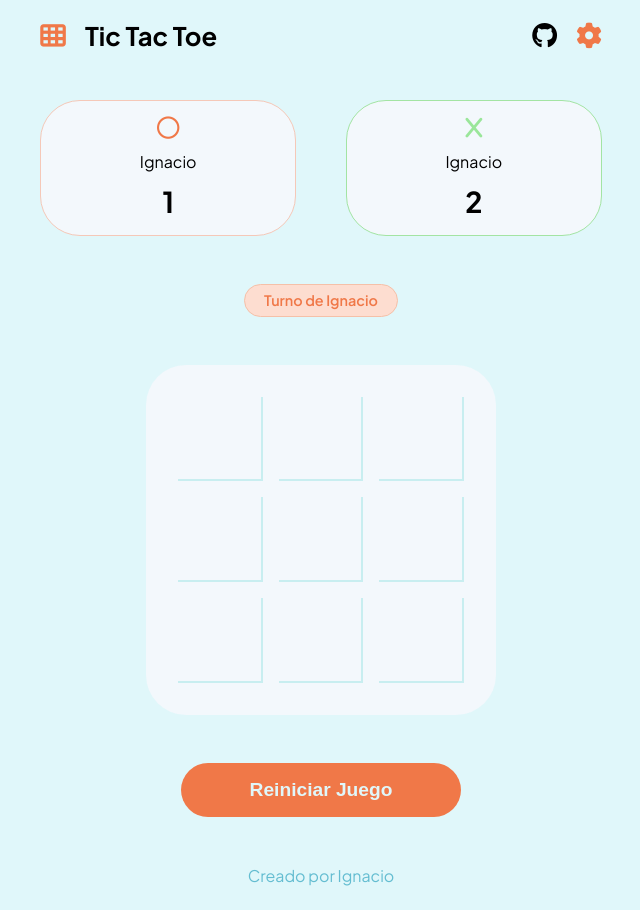
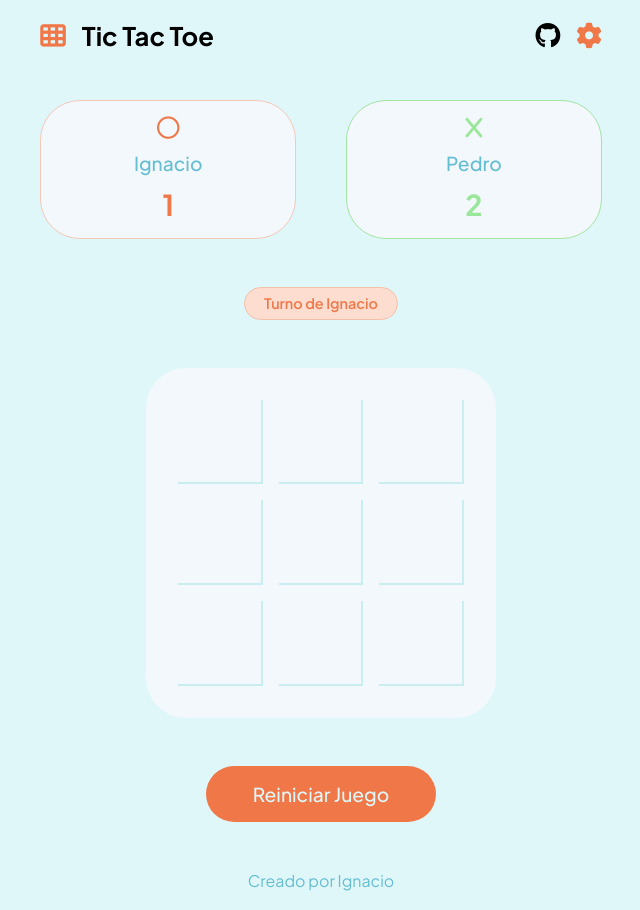
Before and after one commit to IgnacioCastroT/Project-Tic-Tac-Toe, a plain HTML site: page index.html in a window 1280 px wide. Shown: the whole page, without its empty margins (319-959 px from the left). Drawn offline with nearby package versions, Linux system fonts and the light colour scheme.

Commit message:
Se mejoraron detalles de diseño

```diff
--- a/index.html
+++ b/index.html
@@ -21,7 +21,7 @@
                 <h1 class="titulo">Tic Tac Toe</h1>
             </div>
             <div class="header-derecha">
-                <button class="btn"><i class="fa-brands fa-github"></i></button>
+                <a target="_blank" href="https://github.com/IgnacioCastroT/Project-Tic-Tac-Toe"><button class="btn"><i class="fa-brands fa-github"></i></button></a>
                 <button class="btn "><i class="fa-solid fa-gear" style="color: rgb(240, 120, 72);"></i></button>
             </div>
         </div>
@@ -33,7 +33,7 @@
             </div>
             <div class="box-player player2">
                 <i class="fa-solid fa-x icono-player" style="color: rgb(154, 230, 154);"></i>
-                <div class="name_jugador">Ignacio</div>
+                <div class="name_jugador">Pedro</div>
                 <div class="score_jugador">2</div>
             </div>
         </div>
--- a/style.css
+++ b/style.css
@@ -45,7 +45,7 @@ body {
 .header-izquierda {
     display: flex;
     flex-direction: row;
-    gap: 1.2rem;
+    gap: 1rem;
     justify-content: center;
     align-items: center;
 }
@@ -92,8 +92,23 @@ body {
 .player1 {
     border: solid 1px #F5C8B8;
 }
+
+.player1 .score_jugador {
+    color: var(--color-reiniciar);
+}
+
 .player2 {
     border: solid 1px #a3e4a3;
+}
+
+.player2 .score_jugador {
+    color: rgb(154, 230, 154)
+}
+
+.name_jugador {
+    color: #64bdd1;
+    font-size: 1.2rem;
+    font-weight: 500;
 }
 
 .icono-player {
@@ -104,6 +119,7 @@ body {
     font-size: 1.8rem;
     font-weight: bold;
 }
+
 
 .turn {
     text-align: center;
@@ -147,14 +163,27 @@ body {
     background-color: var(--color-reiniciar);
     color: var(--color-principal);
     font-size: 1.2rem;
-    font-weight: bold;
+    font-weight: 500;
+    font-family: 'Plus Jakarta Sans', sans-serif;
     height: auto;
     width: 100%;
-    max-width: 280px;
+    max-width: 230px;
     padding: 1rem;
     border-radius: 40px;
     border: none;
+    cursor: pointer;
+    transition: transform 0.2s ease, box-shadow 0.2s ease, filter 0.2s ease;
+}
 
+.rest-game:hover {
+    transform: translateY(-1px);
+    box-shadow: 0 8px 20px rgba(240, 120, 72, 0.4);
+    filter: brightness(1.05);
+}
+
+.rest-game:active {
+    transform: translateY(0px);
+    box-shadow: 0 3px 8px rgba(240, 120, 72, 0.3);
 }
 
 footer {
```
